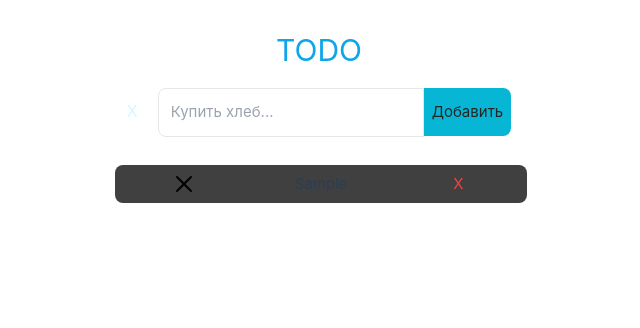
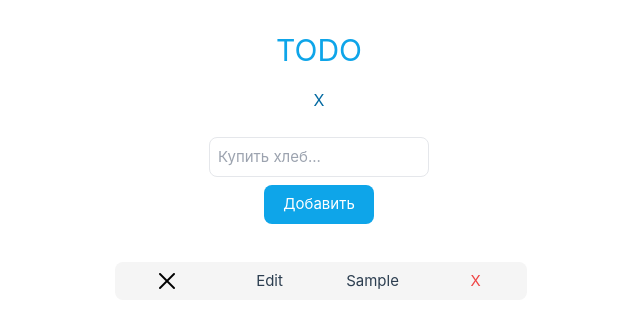
Before and after one commit to aefe2/Todo, a Vue app: page / in a window 1280 px wide. Both pictures are taken after typing "Sample" into the empty fields and a click on the button "Добавить". Shown: the top 328 px of the page, without its empty margins (321-961 px from the left). Built offline with nearby package versions, Linux system fonts and the light colour scheme.

Commit message:
Белый фон, редактирование записи

```diff
--- a/src/assets/base.css
+++ b/src/assets/base.css
@@ -39,19 +39,19 @@
   --section-gap: 160px;
 }
 
-@media (prefers-color-scheme: dark) {
-  :root {
-    --color-background: var(--vt-c-black);
-    --color-background-soft: var(--vt-c-black-soft);
-    --color-background-mute: var(--vt-c-black-mute);
+/*@media (prefers-color-scheme: dark) {*/
+/*  :root {*/
+/*    --color-background: var(--vt-c-black);*/
+/*    --color-background-soft: var(--vt-c-black-soft);*/
+/*    --color-background-mute: var(--vt-c-black-mute);*/
 
-    --color-border: var(--vt-c-divider-dark-2);
-    --color-border-hover: var(--vt-c-divider-dark-1);
+/*    --color-border: var(--vt-c-divider-dark-2);*/
+/*    --color-border-hover: var(--vt-c-divider-dark-1);*/
 
-    --color-heading: var(--vt-c-text-dark-1);
-    --color-text: var(--vt-c-text-dark-2);
-  }
-}
+/*    --color-heading: var(--vt-c-text-dark-1);*/
+/*    --color-text: var(--vt-c-text-dark-2);*/
+/*  }*/
+/*}*/
 
 *,
 *::before,
@@ -59,7 +59,6 @@
   box-sizing: border-box;
   margin: 0;
   font-weight: normal;
-  transition-duration: 100ms;
 }
 
 body {
--- a/src/components/AddTodoItem.vue
+++ b/src/components/AddTodoItem.vue
@@ -1,12 +1,14 @@
 <template>
   <div class="text-center m-2">
-    <div v-if="formVisible">
-      <button class="text-cyan-100 mr-5 text-base" @click="closeForm">X</button>
-      <input @keyup.enter="addTodo" ref="input" v-model="newTodoText" class="text-neutral-600 border rounded-l-lg p-3" placeholder="Купить хлеб..."/>
-      <button @click="addTodo(); this.$refs.input.focus()" class="bg-cyan-500 hover:bg-cyan-800 hover:text-neutral-300 duration-200 active:border-0 text-neutral-800 rounded-r-lg p-2 h-12">Добавить</button>
+    <div v-if="!formVisible" class="text-center">
+      <button @click="showForm" class="text-lg text-sky-700">+</button>
     </div>
-    <div v-if="!formVisible">
-      <button @click="showForm" class="text-lg text-cyan-100">+</button>
+    <div v-if="formVisible" class="grid grid-rows-3 justify-items-center">
+      <div>
+        <button class="text-sky-700 text-base" @click="closeForm">X</button>
+      </div>
+      <input @keyup.enter="addTodo" ref="input" v-model="newTodoText" class="text-neutral-600 border rounded-lg p-2 mb-2 w-2/4" placeholder="Купить хлеб..."/>
+      <button @click="addTodo(); this.$refs.input.focus()" class="bg-sky-500 hover:bg-sky-700 text-white rounded-lg p-1 w-1/4 h-4/5">Добавить</button>
     </div>
   </div>
 </template>
--- a/src/components/TodoItem.vue
+++ b/src/components/TodoItem.vue
@@ -1,5 +1,5 @@
 <template>
-  <li class="grid justify-items-center grid-cols-3 ml-3 overflow-hidden">
+  <li class="grid justify-items-center grid-cols-4 ml-3">
     <button @click="todoStore.toggleCompletion(todo.id)">
       <span v-if="todo.completed" class="text-green-200">
         <img class="h-4" src="@/assets/img/icon-check.png" alt="Выполнено">
@@ -8,19 +8,45 @@
         <img class="h-4" src="@/assets/img/icon-unchek.png" alt="Не выполнено">
       </span>
     </button>
-    <span :class="{'line-through' : todo.completed}">{{ props.todo.text }}</span>
+    <button @click="startEditing">Edit</button>
+    <div>
+      <span v-if="!editing" :class="{'line-through' : todo.completed}">{{ props.todo.text }}</span>
+      <input v-if="editing" v-model="editedText" @keyup.enter="saveEdit" class=""/>
+    </div>
     <button @click="todoStore.removeTodo(todo.id)" class="text-red-500">X</button>
   </li>
 </template>
 
 <script setup lang="ts">
 import {useTodoStore} from "@/stores/todos";
+import {ref} from "vue";
 
 const todoStore = useTodoStore();
+
 const props = defineProps({
   todo: {
     type: Object,
     required: true
   }
 })
+
+const editing = ref(false);
+const editedText = ref(props.todo.text)
+
+const startEditing = () => {
+  console.log(editing.value)
+  editing.value = !editing.value;
+}
+
+const saveEdit = () => {
+  if (editedText.value.trim() === '') {
+    editedText.value = props.todo.text
+  } else {
+    todoStore.editTodo({
+      id: props.todo.id,
+      text: editedText.value
+    })
+  }
+  editing.value = false
+}
 </script>
--- a/src/components/TodoListItem.vue
+++ b/src/components/TodoListItem.vue
@@ -5,7 +5,7 @@
         Пока пусто...
       </li>
       <TodoItem
-          class="bg-neutral-700 rounded-lg m-2 flex py-2"
+          class="bg-neutral-100 rounded-lg m-2 flex py-2"
           v-for="todo in todoStore.todos"
           :key="todo.id"
           :todo="todo"
--- a/src/stores/todos.ts
+++ b/src/stores/todos.ts
@@ -23,6 +23,9 @@ export const useTodoStore = defineStore('todo', {
             if (targetTodo) {
                 targetTodo.completed = !targetTodo.completed
             }
+        },
+        editTodo({id, text}: { id: number, text: string }) {
+            this.todos = this.todos.map(todo => todo.id === id ? {...todo, text} : todo)
         }
     },
 })
```
